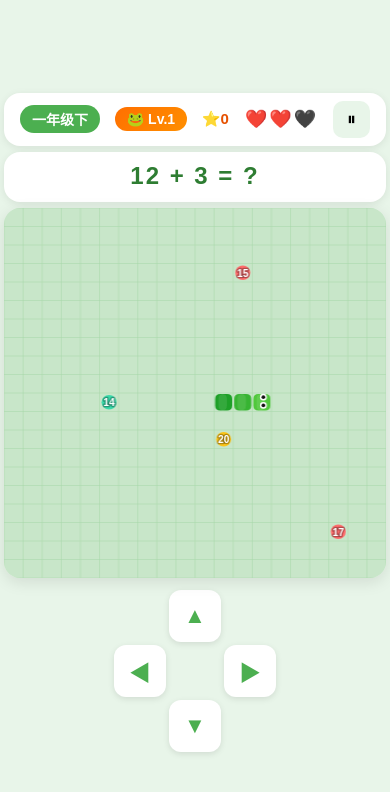
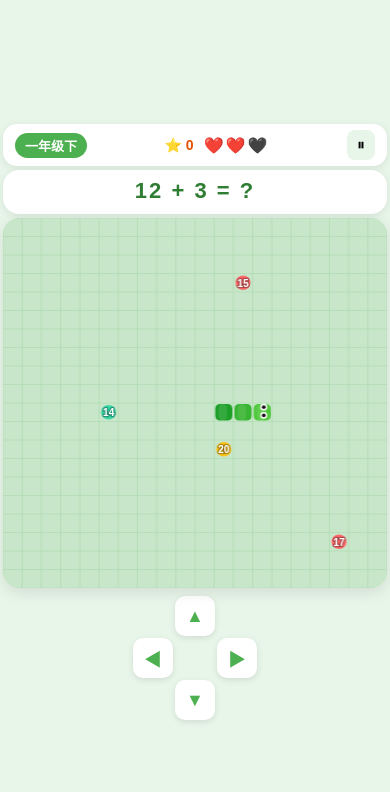
Before and after one commit to klauschen86/math-snake, a plain HTML site: page index.html in a window 390 px wide. Both pictures are taken after a click on the button "🎮 开始游戏". Drawn offline with Linux system fonts and the light colour scheme.

Commit message:
精简顶栏+缩小方向键+移动端布局紧凑化

```diff
--- a/index.html
+++ b/index.html
@@ -42,34 +42,27 @@
     display: flex;
     justify-content: space-between;
     align-items: center;
-    padding: 8px 16px;
+    padding: 6px 12px;
     background: #fff;
-    border-radius: 16px;
+    border-radius: 14px;
     box-shadow: 0 2px 8px rgba(0,0,0,0.08);
   }
   #toolbar .grade-badge {
     background: #4CAF50; color: #fff;
-    padding: 4px 12px; border-radius: 20px;
+    padding: 3px 10px; border-radius: 16px;
+    font-size: 13px; font-weight: bold;
+  }
+  #toolbar .stats {
+    display: flex; gap: 10px; align-items: center;
     font-size: 14px; font-weight: bold;
   }
-  #toolbar .level-badge {
-    background: linear-gradient(135deg, #FF6F00, #FF8F00);
-    color: #fff; padding: 4px 12px; border-radius: 20px;
-    font-size: 14px; font-weight: bold;
-    transition: transform 0.3s;
-  }
-  #toolbar .level-badge.pop { animation: pop 0.5s ease; }
-  #toolbar .stats {
-    display: flex; gap: 16px; align-items: center;
-    font-size: 15px; font-weight: bold;
-  }
   #toolbar .stats .score { color: #E65100; }
-  #toolbar .stats .combo { color: #F9A825; font-size: 13px; }
-  #toolbar .lives { color: #E53935; font-size: 18px; letter-spacing: 2px; }
+  #toolbar .stats .combo { color: #F9A825; font-size: 12px; }
+  #toolbar .lives { color: #E53935; font-size: 16px; letter-spacing: 2px; }
   #toolbar button {
     background: #E8F5E9; border: none;
-    padding: 8px 14px; border-radius: 10px;
-    font-size: 18px; cursor: pointer;
+    padding: 6px 10px; border-radius: 8px;
+    font-size: 16px; cursor: pointer;
   }
   #toolbar button:hover { background: #C8E6C9; }
 
@@ -99,17 +92,17 @@
   /* ---- 方向键：放在 Canvas 下方，不遮挡游戏 ---- */
   #controls {
     display: grid;
-    grid-template-columns: 52px 52px 52px;
-    grid-template-rows: 52px 52px 52px;
-    gap: 3px;
+    grid-template-columns: 40px 40px 40px;
+    grid-template-rows: 40px 40px 40px;
+    gap: 2px;
     justify-content: center;
-    margin-top: 6px;
+    margin-top: 4px;
   }
   #controls button {
     width: 100%; height: 100%;
-    border: none; border-radius: 12px;
+    border: none; border-radius: 10px;
     background: #fff;
-    font-size: 22px;
+    font-size: 18px;
     cursor: pointer; color: #4CAF50;
     box-shadow: 0 2px 6px rgba(0,0,0,0.1);
     transition: transform 0.1s, background 0.1s;
@@ -231,8 +224,8 @@
     #controls { display: none; }
   }
   @media (max-width: 767px) {
-    #app { padding: 4px; gap: 6px; }
-    #question-card { font-size: 24px; padding: 10px 16px; }
+    #app { padding: 3px; gap: 4px; }
+    #question-card { font-size: 22px; padding: 8px 12px; }
     #canvas-container { max-width: 100vw; max-height: calc(100vw - 20px); }
   }
 </style>
@@ -242,10 +235,9 @@
   <!-- 顶栏 -->
   <div id="toolbar">
     <span class="grade-badge" id="gradeBadge">一年级下</span>
-    <span class="level-badge" id="levelBadge">🐸 小蝌蚪</span>
     <div class="stats">
-      <span class="score">⭐<span id="scoreVal">0</span></span>
-      <span class="combo" id="comboBadge" style="display:none">COMBO×1</span>
+      <span class="score" id="scoreVal">⭐ 0</span>
+      <span class="combo" id="comboBadge" style="display:none">×1</span>
       <span class="lives" id="livesVal">❤️❤️❤️</span>
     </div>
     <button id="btnPause" title="暂停">⏸</button>
@@ -331,7 +323,6 @@
 const canvasContainer = document.getElementById('canvas-container');
 
 const $gradeBadge  = document.getElementById('gradeBadge');
-const $levelBadge  = document.getElementById('levelBadge');
 const $scoreVal    = document.getElementById('scoreVal');
 const $comboBadge  = document.getElementById('comboBadge');
 const $livesVal    = document.getElementById('livesVal');
@@ -903,12 +894,12 @@
 
 // ===================== HUD 更新 =====================
 function updateHUD() {
-  $scoreVal.textContent = score;
+  $scoreVal.textContent = '⭐ ' + score;
   $gradeBadge.textContent = GRADE_CONFIG[gradeIndex].name;
 
   if (combo >= 2) {
     $comboBadge.style.display = 'inline';
-    $comboBadge.textContent = `COMBO×${Math.min(combo, COMBO_MAX)}`;
+    $comboBadge.textContent = '×' + Math.min(combo, COMBO_MAX);
   } else {
     $comboBadge.style.display = 'none';
   }
@@ -918,10 +909,6 @@
     hearts += i < lives ? '❤️' : '🖤';
   }
   $livesVal.textContent = hearts;
-
-  // 等级徽章
-  const lv = LEVEL_NAMES[currentLevel - 1];
-  $levelBadge.textContent = `${lv.icon} Lv.${currentLevel}`;
 }
 
 // 检查是否升级
@@ -932,10 +919,6 @@
     currentLevel++;
     const lv = LEVEL_NAMES[currentLevel - 1];
     showLevelUpNotice(lv);
-    // 徽章弹跳动画
-    $levelBadge.classList.remove('pop');
-    void $levelBadge.offsetWidth; // 强制回流
-    $levelBadge.classList.add('pop');
   }
 }
 
```
